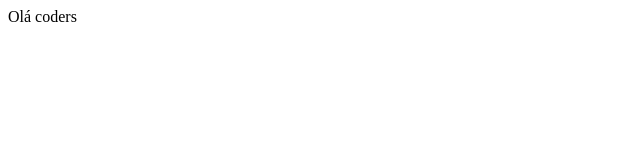
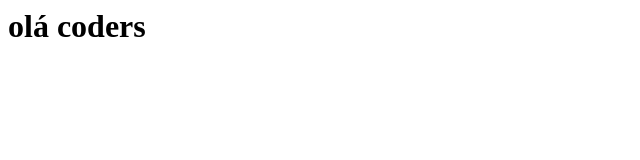
Before and after one commit to felipifabre/primeiro-site, a website: page index.html in a window 1280 px wide. Shown: the whole page, without its empty margins (0-640 px from the left). Drawn offline with Linux system fonts and the light colour scheme.

Commit message:
inclusao bower

```diff
--- a/index.html
+++ b/index.html
@@ -1 +1 @@
-<p> Olá coders</p
+<h1> olá coders</h1>
```
Also changed, not shown: bower.json (added, +20 -0 lines), 1 other file.
